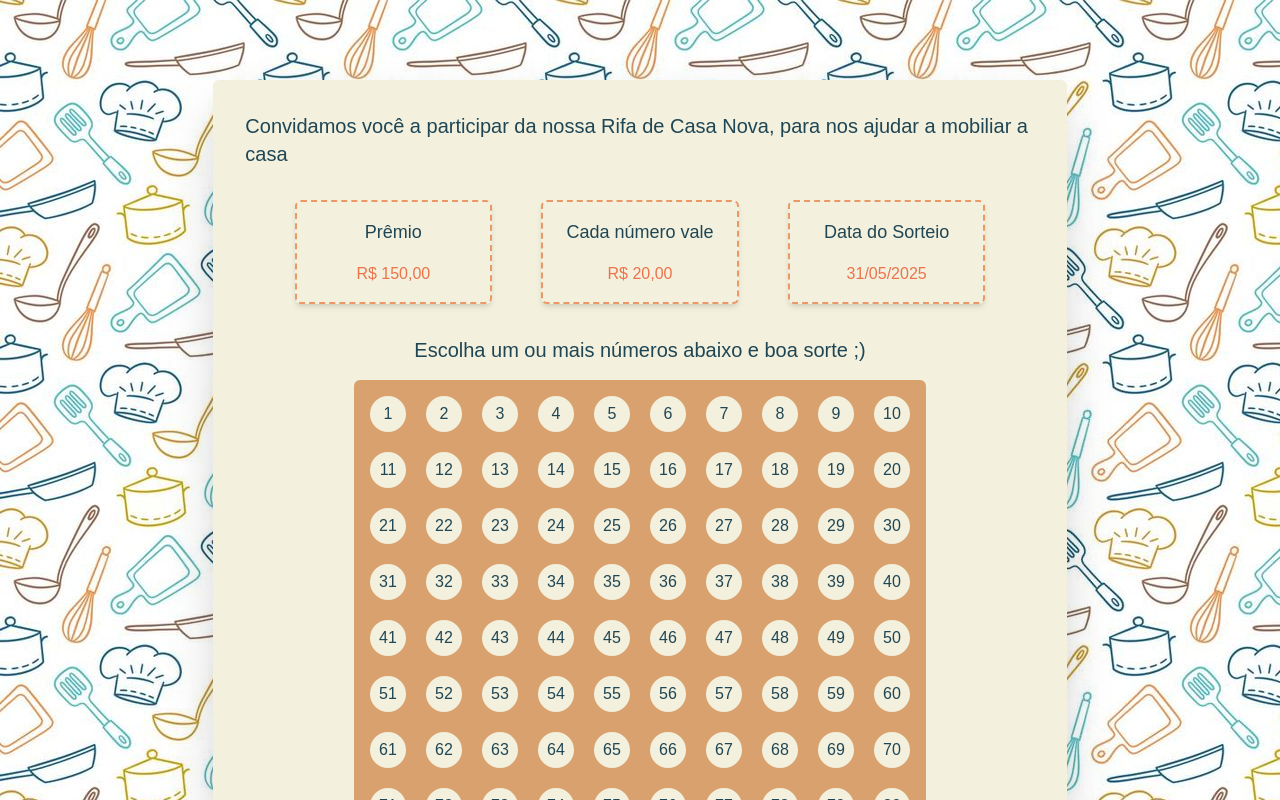
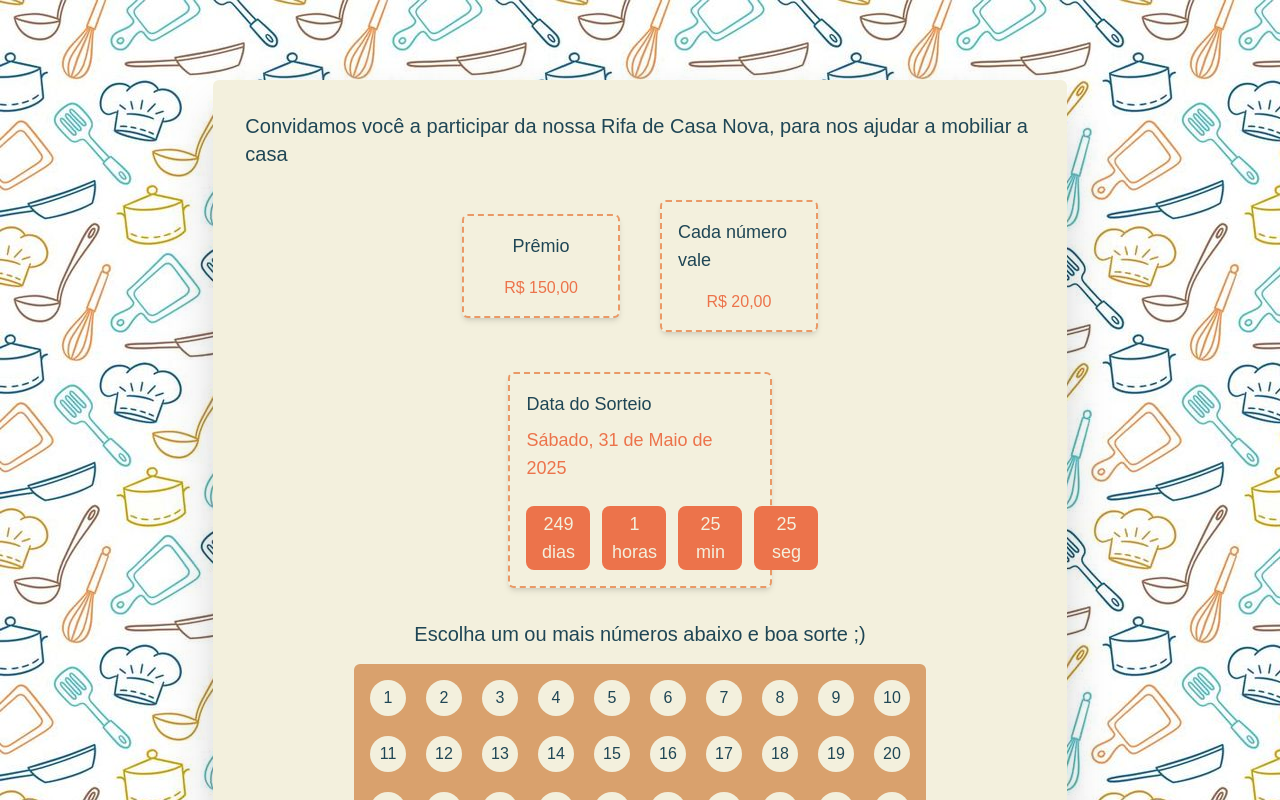
Before and after one commit to Sara-MF/rifa-casa, a Next.js app: page / in a window 1280 px wide. Shown: the top 800 px of the page. Built offline with nearby package versions, Linux system fonts and the light colour scheme; a web font is replaced by a local one.

Commit message:
feat: criando funcao e card de contagem regressiva

```diff
--- a/src/app/page.tsx
+++ b/src/app/page.tsx
@@ -3,17 +3,53 @@
 import Card from "@/components/Card";
 import Raffle from "@/components/Raffle";
 import Info from "@/components/Info";
+import { remainingTime } from '../utils/RemainingTime';
+import { useEffect, useState } from "react";
 
 export default function Home() {
+
+  const initialTimeLeft: any = remainingTime('2025-05-31');
+
+  const [timeLeft, setTimeLeft] = useState(remainingTime(initialTimeLeft));
+
+  useEffect(() => {
+      const intervalId = setInterval(() => {
+          setTimeLeft(remainingTime('2025-05-31'));
+      }, 1000);
+
+      return () => clearInterval(intervalId);
+  }, []);
 
   return (
     <Card className="bg-cream flex flex-col justify-center items-center m-auto lg:w-8/12 h-fit p-8 my-20 shadow-2xl">
 
         <h1 className="text-navy-blue text-xl font-medium mb-8">Convidamos você a participar da nossa Rifa de Casa Nova, para nos ajudar a mobiliar a casa</h1>
-        <div className="w-full flex flex-col lg:flex-row justify-evenly">
-          <Info title="Prêmio" content="R$ 150,00" />
-          <Info title="Cada número vale" content="R$ 20,00" />
-          <Info title="Data do Sorteio" content="31/05/2025" />
+        <div className="w-full flex flex-col items-center justify-center mb-8 gap-10">
+          <div className="w-full flex flex-col lg:flex-row items-center justify-center gap-10">
+            <Info title="Prêmio" className="items-center lg:w-1/5">R$ 150,00</Info>
+            <Info title="Cada número vale" className="items-center lg:w-1/5">R$ 20,00</Info>
+          </div>
+          <Info title="Data do Sorteio" subtitle="Sábado, 31 de Maio de 2025" className="items-start lg:w-1/3">
+            <div className="flex w-full gap-3 mt-4">
+              <div className="bg-orange w-16 h-16 rounded-lg text-cream text-lg flex flex-col items-center justify-center">
+                <p>{timeLeft.days}</p>
+                <p>dias</p>
+              </div>
+              <div className="bg-orange w-16 h-16 rounded-lg text-cream text-lg flex flex-col items-center justify-center">
+                <p>{timeLeft.hours}</p>
+                <p>horas</p>
+              </div>
+              <div className="bg-orange w-16 h-16 rounded-lg text-cream text-lg flex flex-col items-center justify-center">
+                <p>{timeLeft.minutes}</p>
+                <p>min</p>
+              </div>
+              <div className="bg-orange w-16 h-16 rounded-lg text-cream text-lg flex flex-col items-center justify-center">
+                <p>{timeLeft.seconds}</p>
+                <p>seg</p>
+              </div>
+            </div>
+          </Info>
+
         </div>
 
         <h2 className="text-navy-blue text-xl font-medium mb-4">Escolha um ou mais números abaixo e boa sorte ;)</h2>
--- a/src/components/Info.tsx
+++ b/src/components/Info.tsx
@@ -1,14 +1,20 @@
 type InfoProps = {
   title: string;
-    content: string;
+  subtitle?: string;
+  children: React.ReactNode;
+  className?: string;
+
 };
 
-  export default function Info({ title, content }: InfoProps) {
+export default function Info({ title, subtitle, children, className }: InfoProps) {
+
+  let style: string = "w-full rounded-md bg-cream border-dashed border-2 border-light-orange p-4 shadow-md flex flex-col " + className;
 
   return (
-      <div className="w-full lg:w-1/4 rounded-md bg-cream border-dashed border-2 border-light-orange mb-8 flex flex-col items-center p-4 shadow-md">
-        <h1 className="text-navy-blue text-lg font-medium mb-4">{title}</h1>
-        <p className="text-orange">{content}</p>
+    <div className={style}>
+      <h1 className="text-navy-blue text-lg font-medium mb-2">{title}</h1>
+      <h1 className="text-orange text-lg font-medium mb-2">{subtitle}</h1>
+      <span className="text-orange">{children}</span>
     </div>
   )
 }
--- /dev/null
+++ b/src/utils/RemainingTime.ts
@@ -0,0 +1,18 @@
+export function remainingTime(date: string) {
+
+    let today: Date = new Date();
+    let raffleDate: Date = new Date(date);
+
+    let diffInSeconds = Math.floor((raffleDate.getTime() - today.getTime()) / 1000);
+    let days = Math.floor(diffInSeconds / (3600 * 24));
+    let hours = Math.floor((diffInSeconds % (3600 * 24)) / 3600);
+    let minutes = Math.floor((diffInSeconds % 3600) / 60);
+    let seconds = diffInSeconds % 60;
+
+    return {
+        days: days,
+        hours: hours,
+        minutes: minutes,
+        seconds: seconds
+    };
+}
```
Lines whose indentation alone changed are shown as unchanged.
